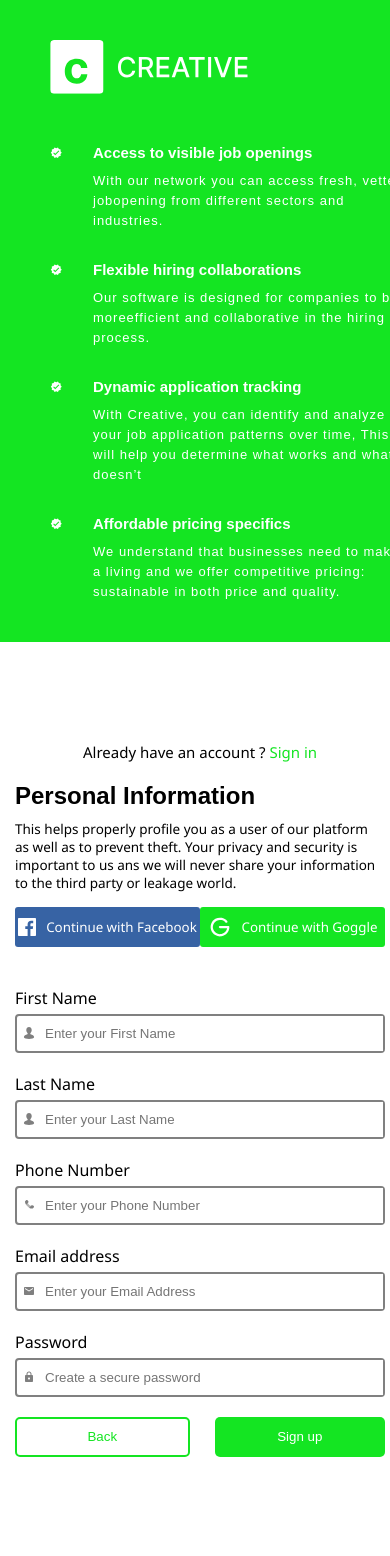
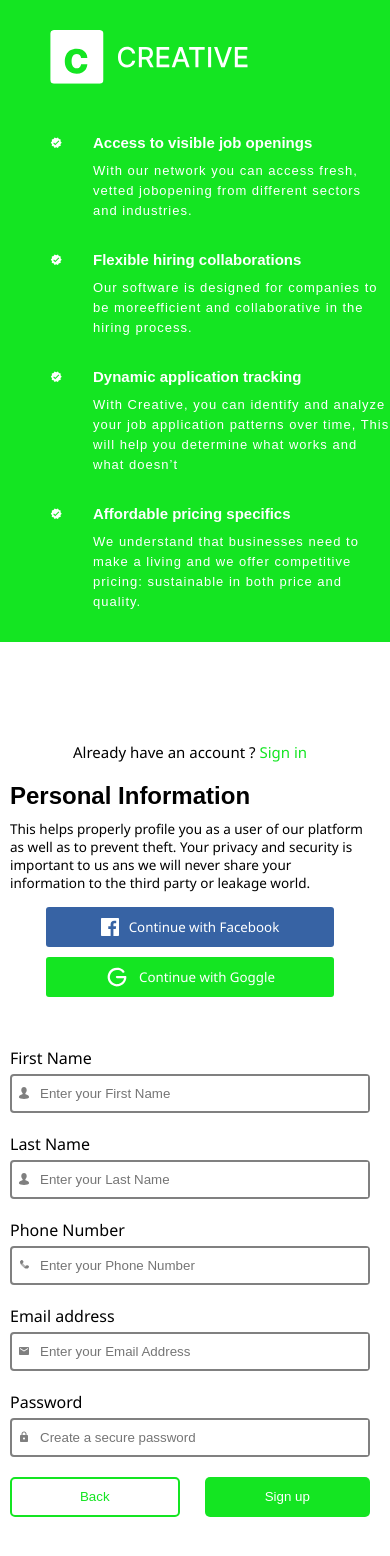
Before and after one commit to Bigoluwagentle/Creative-jobboard, a React (Create React App) app: page /Signup in a window 390 px wide. Shown: the top 1556 px of the page. Built offline with nearby package versions, Linux system fonts and the light colour scheme.

Commit message:
Initial commit

```diff
--- a/src/Components/Account.css
+++ b/src/Components/Account.css
@@ -142,7 +142,7 @@
             }
         }
         section{
-            padding-left: 15px;
+            padding-left: 10px;
 
         }
     }
--- a/src/Components/Signup.css
+++ b/src/Components/Signup.css
@@ -184,15 +184,15 @@
         }
         section{
             + section{
-                padding-left: 15px;
+                padding-left: 10px;
                 > p{
                     margin-top: 0px;
-
                 }
                 > nav{
-
+                    flex-direction: column;
                     > button{
-                        min-width: 185px;
+                        margin-bottom: 10px;
+                        width: 80%;
                     }
                 }
                 > form{
```
